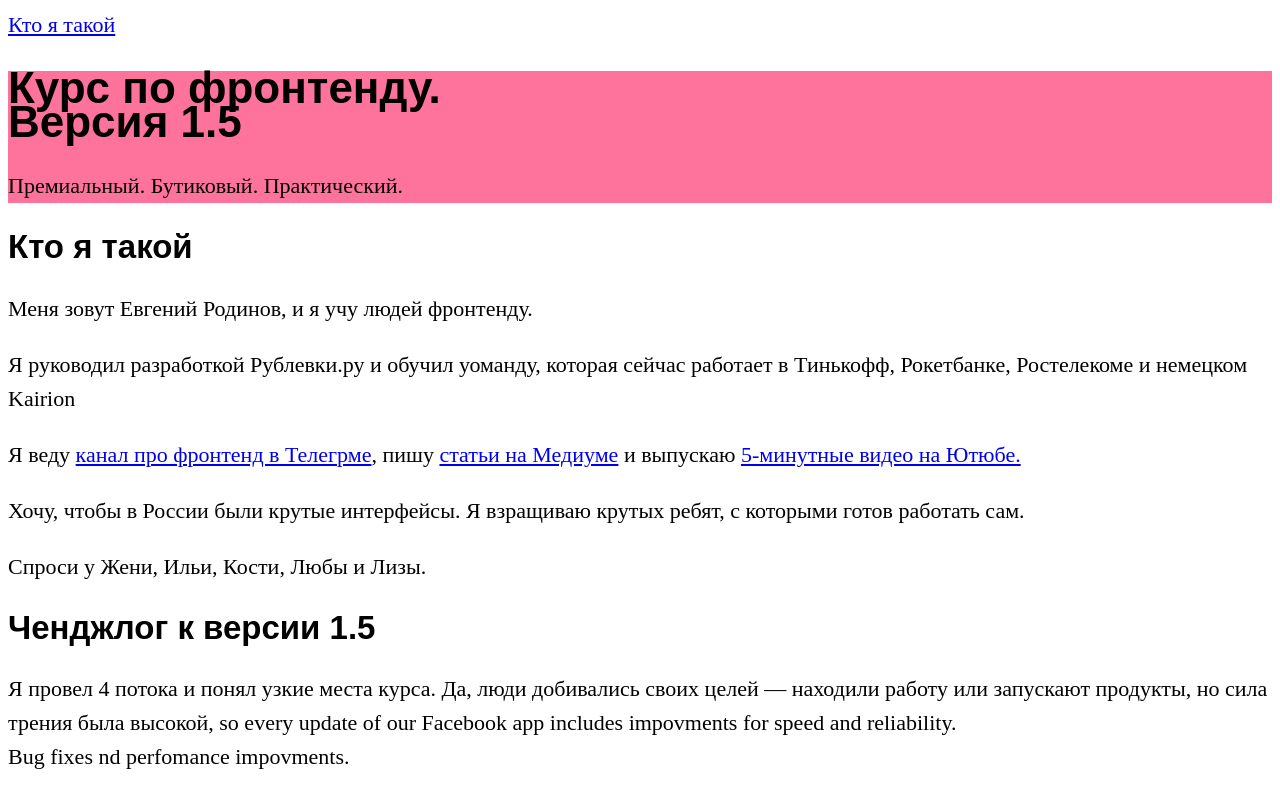
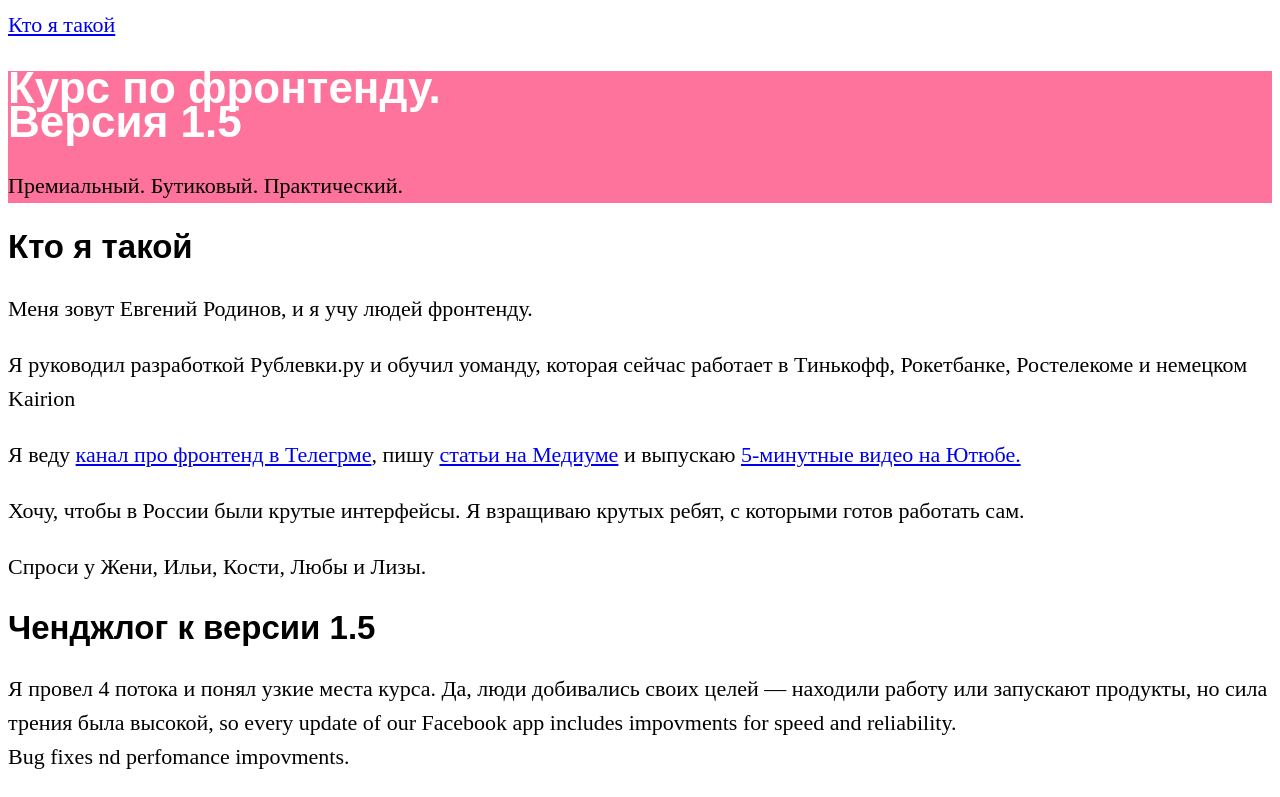
Before and after one commit to igorkamyshev/verstka, a plain HTML site: page index.html in a window 1280 px wide. Shown: the top 797 px of the page. Drawn offline with Linux system fonts and the light colour scheme.

Commit message:
Change h1 color

```diff
--- a/styles.css
+++ b/styles.css
@@ -7,6 +7,10 @@ header {
     background-color: #FD739C;
 }
 
+h1 {
+    color: #FFF;
+}
+
 h1, h2 {
     font-family: Arial, Helvetica, sans-serif;
 }
```
